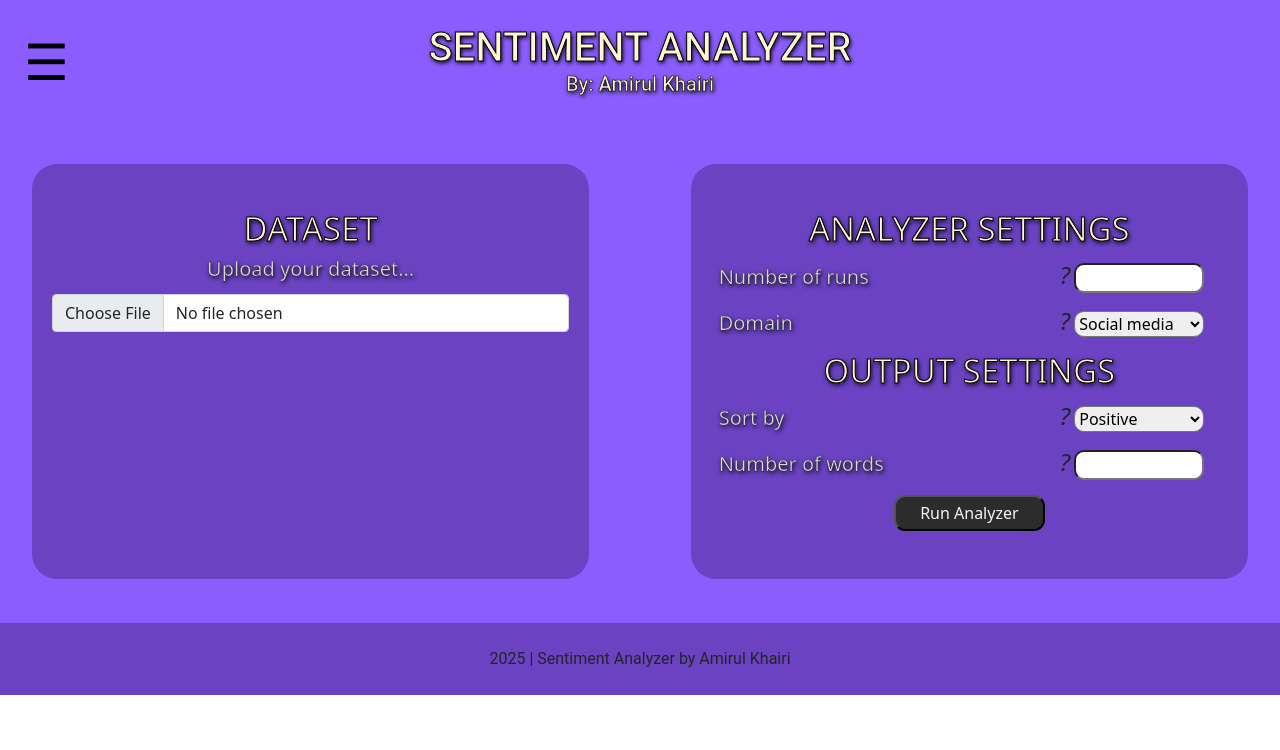
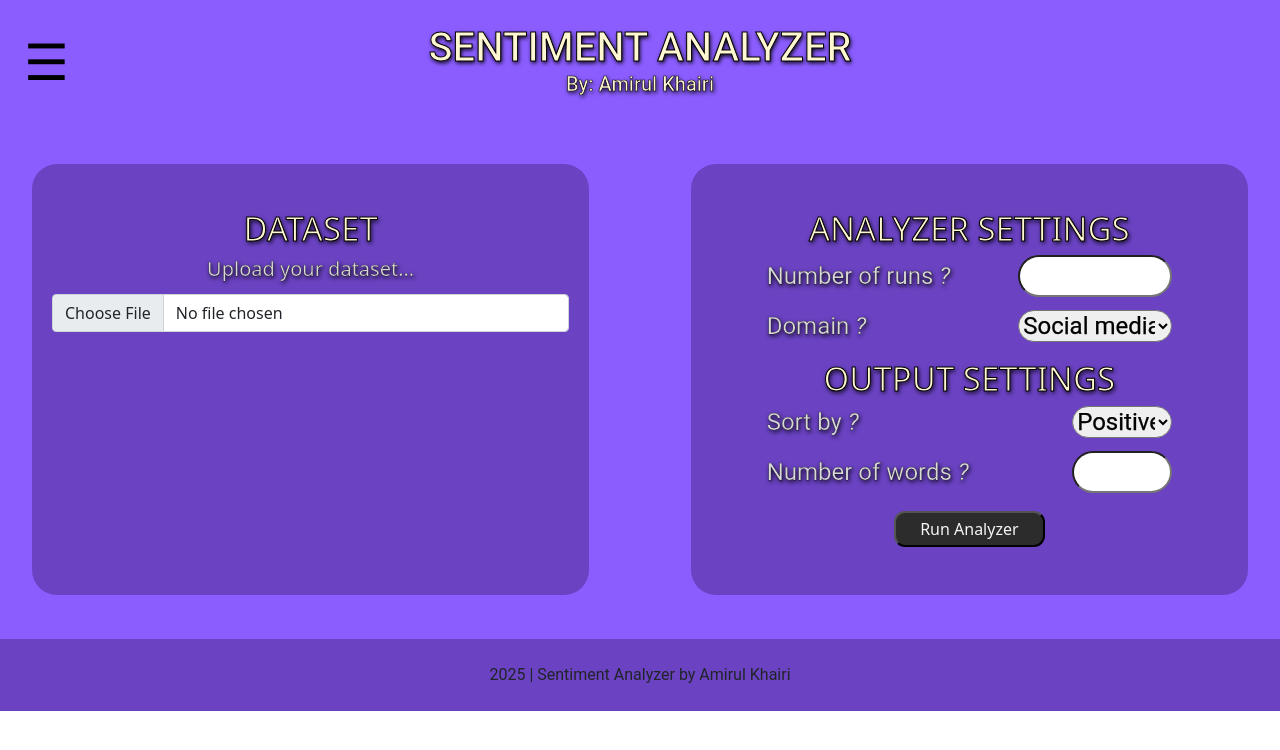
Before and after one commit to MuhdAmirulKhairi/sentiment-analyzer, a SvelteKit app: page / in a window 1280 px wide. Shown: the top 750 px of the page. Built offline with nearby package versions, Linux system fonts and the light colour scheme.

Commit message:
Created a dummy history processing for the history panel in main page, and changed the looks and alignments of the sentiment settings panel.

```diff
--- /dev/null
+++ b/src/lib/analyzerSettings.svelte
@@ -0,0 +1,57 @@
+<div id="analyzer-settings">
+   <table>
+      <tbody>
+         <tr>
+            <td class="fs-4 col-7">
+               Number of runs <i style="font-size:24px">&#63;</i>
+            </td>
+            <td class="right-align fs-4 col-5">
+               <input class="analyzer-inputs col-11" type="number" id="num-epochs" min="1" max="20"/>
+            </td>
+         </tr>
+         <tr>
+            <td class="fs-4 col-7">
+               Domain <i style="font-size:24px">&#63;</i>
+            </td>
+            <td class="right-align fs-4 col-5">
+               <select class="analyzer-inputs col-11" id="domain-select">
+                  <option value="social-media">Social media</option>
+                  <option value="customer-reviews">Customer reviews</option>
+                  <option value="online-forums">Online forums</option>
+                  <option value="education">Education</option>
+                  <option value="fiction">Fiction</option>
+               </select>
+            </td>
+         </tr>
+      </tbody>
+   </table>
+</div>
+
+<style>
+   #analyzer-settings {
+      font-family: Roboto, Helvetica, sans-serif;
+      margin-left: 55px;
+      margin-right: 55px;
+   }
+
+   td {
+      color: #D9D9D9;
+      font-size: 20px;
+      -webkit-text-stroke-width: 0.25px;
+      -webkit-text-stroke-color: #000000;
+      text-shadow: 1px 2px 4px #000000;
+      padding-bottom: 10px;
+   }
+
+   .right-align {
+      text-align: right;
+   }
+
+   tr {
+      padding: 5px;
+   }
+
+   input, select {
+      border-radius: 50px;
+   }
+</style>
--- /dev/null
+++ b/src/lib/history.svelte
@@ -0,0 +1,31 @@
+<script>
+
+</script>
+
+<div id="history" class="panel p-2">
+   <div class="panel-heading d-inline-block fw-bold fs-5">History 1</div>
+   <div class="ml-2 d-inline-block text-end">1/1/1970</div>
+      <div class="panel-body">
+         <p class="sub-history">Dataset: </p>
+         <p class="sub-history">Domain: </p>
+         <p class="sub-history">Sort by: </p>
+         <p class="sub-history">Word cloud numbers: </p>
+      </div>
+</div>
+
+<style>
+   #history {
+      background-color: #D9D9D9;
+      border-radius: 10px;
+      font-family: Roboto, Helvetica, sans-serif;
+      display: block;
+   }
+
+   p {
+      margin: 0;
+   }
+
+   .sub-history {
+      margin-left: 10px;
+   }
+</style>
--- /dev/null
+++ b/src/lib/outputSettings.svelte
@@ -0,0 +1,55 @@
+<div id="output-settings">
+   <table>
+      <tbody>
+         <tr>
+            <td class="fs-4 col-9">
+               Sort by <i style="font-size:24px">&#63;</i>
+            </td>
+            <td class="right-align fs-4 col-3">
+               <select class="analyzer-inputs col-12" id="sort-by">
+                  <option value="positive">Positive</option>
+                  <option value="negative">Negative</option>
+                  <option value="neutral">Neutral</option>
+               </select>
+            </td>
+         </tr>
+         <tr>
+            <td class="fs-4 col-9">
+               Number of words <i style="font-size:24px">&#63;</i>
+            </td>
+            <td class="right-align fs-4 col-3">
+               <input class="analyzer-inputs col-12" type="number" id="num-words" min="1" max="50"/>
+            </td>
+         </tr>
+      </tbody>
+   </table>
+</div>
+
+<style>
+   #output-settings {
+      font-family: Roboto, Helvetica, sans-serif;
+      margin-left: 55px;
+      margin-right: 55px;
+   }
+
+   td {
+      color: #D9D9D9;
+      font-size: 20px;
+      -webkit-text-stroke-width: 0.25px;
+      -webkit-text-stroke-color: #000000;
+      text-shadow: 1px 2px 4px #000000;
+      padding-bottom: 10px;
+   }
+
+   .right-align {
+      text-align: right;
+   }
+
+   tr {
+      padding: 5px;
+   }
+
+   input, select {
+      border-radius: 50px;
+   }
+</style>
--- a/src/routes/+page.svelte
+++ b/src/routes/+page.svelte
@@ -2,6 +2,9 @@
    import { onMount } from "svelte";
    import { goto } from "$app/navigation";
    import Dataset from "$lib/dataset.svelte";
+   import History from "$lib/history.svelte";
+   import AnalyzerSettings from "$lib/analyzerSettings.svelte";
+   import OutputSettings from "$lib/outputSettings.svelte";
 
    // Set the width of the side navigation to 300px when closing the nav bar
    function openNav() {
@@ -35,7 +38,8 @@
             <h2 style="font-family: Roboto, Helvetica, sans-serif">
                HISTORY
             </h2>
-            <a>History 1</a>
+            <!-- svelte-ignore a11y_missing_attribute -->
+            <a><History /></a>
          </div>
       </div>
 
@@ -72,33 +76,11 @@
          <form class="form-group">
             <div class="panel-heading text-center">ANALYZER SETTINGS</div>
                <div class="panel-body justify-content-center">
-                  <label class="panel-texts col-8 text-start p-2" for="num-epochs">Number of runs</label>
-                  <i style="font-size:24px">&#63;</i>
-                  <input class="analyzer-inputs col-3" type="number" id="num-epochs" min="1" max="20"/>
-
-                  <label class="panel-texts col-8 text-start p-2" for="domain-select">Domain</label>
-                  <i style="font-size:24px" class="fa">&#63;</i>
-                  <select class="analyzer-inputs col-3" id="domain-select">
-                     <option value="social-media">Social media</option>
-                     <option value="customer-reviews">Customer reviews</option>
-                     <option value="online-forums">Online forums</option>
-                     <option value="education">Education</option>
-                     <option value="fiction">Fiction</option>
-                  </select>
+                  <AnalyzerSettings />
                </div>
             <div class="panel-heading text-center">OUTPUT SETTINGS</div>
                <div class="panel-body d-block justify-content-center">
-                  <label class="panel-texts col-8 text-start p-2" for="sort-by">Sort by</label>
-                  <i style="font-size:24px" class="fa">&#63;</i>
-                  <select class="analyzer-inputs col-3" id="sort-by">
-                     <option value="positive">Positive</option>
-                     <option value="negative">Negative</option>
-                     <option value="neutral">Neutral</option>
-                  </select>
-
-                  <label class="panel-texts col-8 text-start p-2" for="num-words">Number of words</label>
-                  <i style="font-size:24px" class="fa">&#63;</i>
-                  <input class="analyzer-inputs col-3" type="number" id="num-words" min="1" max="50"/>
+                  <OutputSettings />
                </div>
                <div class="text-center p-2">
                   <button
@@ -174,12 +156,11 @@
 
    /* The navigation menu links */
    .sidebarNav a, h2 {
-      padding: 8px 8px 8px 32px;
+      padding: 6px 15px 6px 15px;
       text-decoration: none;
-      font-size: 25px;
+      font-size: 15px;
       color: #000000;
       display: block;
-      transition: 0.3s;
    }
 
    /* When you mouse over the navigation links, change their color */
```
